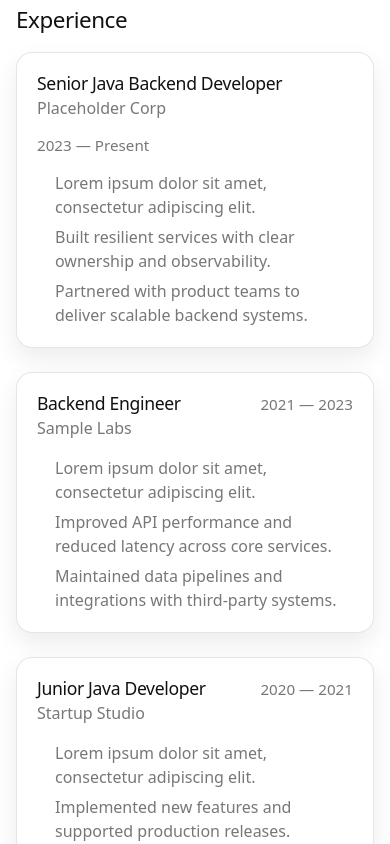
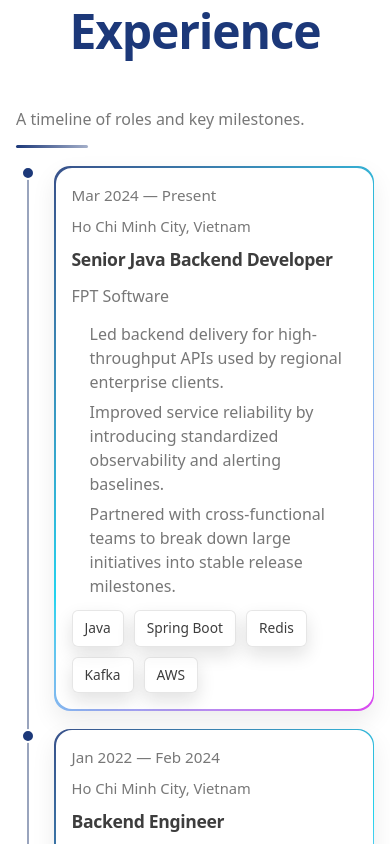
Before and after one commit to tienhuynh-tn/portfolio-tienhuynh-tn, a React (Vite) app: page / in a window 390 px wide. Shown: the part 5420-6264 px from the top of the page. Built offline with nearby package versions, Linux system fonts and the light colour scheme.

Commit message:
feat(experience): refine timeline layout and milestone alignment

```diff
--- /dev/null
+++ b/src/data/experience.ts
@@ -0,0 +1,57 @@
+export type ExperienceItem = {
+  id: string
+  role: string
+  company: string
+  period: string
+  location?: string
+  highlights: string[]
+  tech: string[]
+  links?: {
+    company?: string
+    project?: string
+  }
+}
+
+export const experienceItems: ExperienceItem[] = [
+  {
+    id: 'fpt-senior-java-backend',
+    role: 'Senior Java Backend Developer',
+    company: 'FPT Software',
+    period: 'Mar 2024 — Present',
+    location: 'Ho Chi Minh City, Vietnam',
+    highlights: [
+      'Led backend delivery for high-throughput APIs used by regional enterprise clients.',
+      'Improved service reliability by introducing standardized observability and alerting baselines.',
+      'Partnered with cross-functional teams to break down large initiatives into stable release milestones.',
+    ],
+    tech: ['Java', 'Spring Boot', 'Redis', 'Kafka', 'AWS'],
+    links: {
+      company: 'https://www.fpt-software.com',
+    },
+  },
+  {
+    id: 'sample-labs-backend-engineer',
+    role: 'Backend Engineer',
+    company: 'Sample Labs',
+    period: 'Jan 2022 — Feb 2024',
+    location: 'Ho Chi Minh City, Vietnam',
+    highlights: [
+      'Optimized critical APIs and reduced p95 latency through query tuning and caching strategies.',
+      'Built data synchronization jobs and resilient third-party integrations for billing workflows.',
+      'Supported CI/CD hardening and release automation across staging and production environments.',
+    ],
+    tech: ['Java', 'Spring', 'PostgreSQL', 'Docker', 'Jenkins'],
+  },
+  {
+    id: 'startup-studio-junior-java',
+    role: 'Junior Java Developer',
+    company: 'Startup Studio',
+    period: 'Jul 2020 — Dec 2021',
+    location: 'Ho Chi Minh City, Vietnam',
+    highlights: [
+      'Implemented backend modules for customer and order management services.',
+      'Contributed to bug-fix releases and production support during rapid feature delivery cycles.',
+    ],
+    tech: ['Java', 'Spring Boot', 'MySQL', 'Git'],
+  },
+]
--- a/src/sections/Experience.tsx
+++ b/src/sections/Experience.tsx
@@ -1,64 +1,61 @@
 import Section from '../components/layout/Section'
+import { experienceItems } from '../data/experience'
 import useRevealOnScroll from '../hooks/useRevealOnScroll'
-
-const EXPERIENCE_ITEMS = [
-  {
-    role: 'Senior Java Backend Developer',
-    company: 'Placeholder Corp',
-    dates: '2023 — Present',
-    bullets: [
-      'Lorem ipsum dolor sit amet, consectetur adipiscing elit.',
-      'Built resilient services with clear ownership and observability.',
-      'Partnered with product teams to deliver scalable backend systems.',
-    ],
-  },
-  {
-    role: 'Backend Engineer',
-    company: 'Sample Labs',
-    dates: '2021 — 2023',
-    bullets: [
-      'Lorem ipsum dolor sit amet, consectetur adipiscing elit.',
-      'Improved API performance and reduced latency across core services.',
-      'Maintained data pipelines and integrations with third-party systems.',
-    ],
-  },
-  {
-    role: 'Junior Java Developer',
-    company: 'Startup Studio',
-    dates: '2020 — 2021',
-    bullets: [
-      'Lorem ipsum dolor sit amet, consectetur adipiscing elit.',
-      'Implemented new features and supported production releases.',
-    ],
-  },
-]
 
 function Experience() {
   const revealRef = useRevealOnScroll<HTMLDivElement>()
 
   return (
-    <Section id="experience" title="Experience">
-      <div className="list" ref={revealRef}>
-        {EXPERIENCE_ITEMS.map((item, index) => (
+    <Section id="experience" className="skillsSection">
+      <div className="skillsBody" ref={revealRef}>
+        <h2 className="mb-8 text-center text-5xl font-bold tracking-tight text-[color:var(--primary)] reveal">
+          Experience
+        </h2>
+
+        <div className="skillsIntro reveal">
+          <p className="skillsSubtitle">A timeline of roles and key milestones.</p>
+          <span className="skillsDivider" aria-hidden="true" />
+        </div>
+
+        <div className="experienceTimeline">
+          {experienceItems.map((item, index) => (
             <article
-            key={`${item.role}-${item.company}`}
-            className="item reveal"
+              key={item.id}
+              className="experienceMilestone reveal"
               style={{ ['--reveal-delay' as string]: `${index * 80}ms` }}
             >
-            <div className="itemHeader">
-              <div>
+              <span className="experienceNode" aria-hidden="true" />
+
+              <div className="skillsGroup experienceCard">
+                <div className="skillsGroupInner experienceCardInner">
+                  <div className="experienceMetaRow">
+                    <span className="itemDates">{item.period}</span>
+                    {item.location ? (
+                      <span className="experienceLocation">{item.location}</span>
+                    ) : null}
+                  </div>
+
                   <h3 className="itemTitle">{item.role}</h3>
                   <p className="itemMeta">{item.company}</p>
-              </div>
-              <span className="itemDates">{item.dates}</span>
-            </div>
-            <ul className="bullets">
-              {item.bullets.map((bullet) => (
-                <li key={bullet}>{bullet}</li>
+
+                  <ul className="bullets experienceBullets">
+                    {item.highlights.map((highlight) => (
+                      <li key={highlight}>{highlight}</li>
                     ))}
                   </ul>
+
+                  <ul className="skillsBadges" aria-label={`${item.role} technology stack`}>
+                    {item.tech.map((tech) => (
+                      <li key={tech} className="skillBadge">
+                        <span>{tech}</span>
+                      </li>
+                    ))}
+                  </ul>
+                </div>
+              </div>
             </article>
           ))}
+        </div>
       </div>
     </Section>
   )
--- a/src/styles/global.css
+++ b/src/styles/global.css
@@ -892,6 +892,78 @@ p {
   font-size: 0.95rem;
 }
 
+.experienceTimeline {
+  position: relative;
+  display: flex;
+  flex-direction: column;
+  gap: 18px;
+}
+
+.experienceTimeline::before {
+  content: '';
+  position: absolute;
+  left: 11px;
+  top: 8px;
+  bottom: 8px;
+  width: 2px;
+  background: color-mix(in srgb, var(--primary) 38%, var(--border));
+}
+
+.experienceMilestone {
+  position: relative;
+  display: grid;
+  grid-template-columns: 24px minmax(0, 1fr);
+  gap: 14px;
+  align-items: start;
+}
+
+.experienceNode {
+  align-self: start;
+  justify-self: center;
+  margin-top: 0;
+  width: 14px;
+  height: 14px;
+  border-radius: 50%;
+  background: var(--primary);
+  border: 2px solid var(--surface);
+}
+
+:root[data-theme='dark'] .experienceNode {
+  border-color: color-mix(in srgb, var(--bg) 82%, var(--border));
+}
+
+.experienceCard {
+  min-width: 0;
+}
+
+.experienceCardInner {
+  gap: 12px;
+}
+
+.experienceMetaRow {
+  display: flex;
+  flex-wrap: wrap;
+  align-items: center;
+  justify-content: space-between;
+  gap: 8px 12px;
+}
+
+.experienceLocation {
+  font-size: 0.92rem;
+  color: var(--muted);
+}
+
+.experienceBullets {
+  margin: 0;
+  color: var(--muted);
+}
+
+@media (max-width: 700px) {
+  .experienceMetaRow {
+    justify-content: flex-start;
+  }
+}
+
 .bullets {
   padding-left: 18px;
   display: flex;
```
Lines whose indentation alone changed are shown as unchanged.
